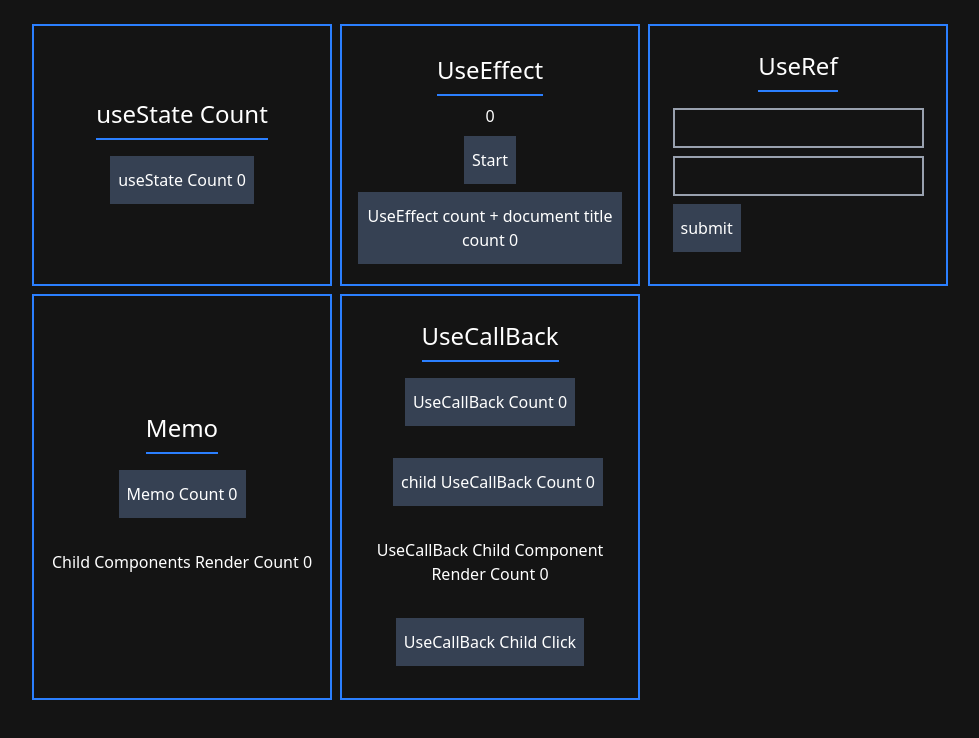
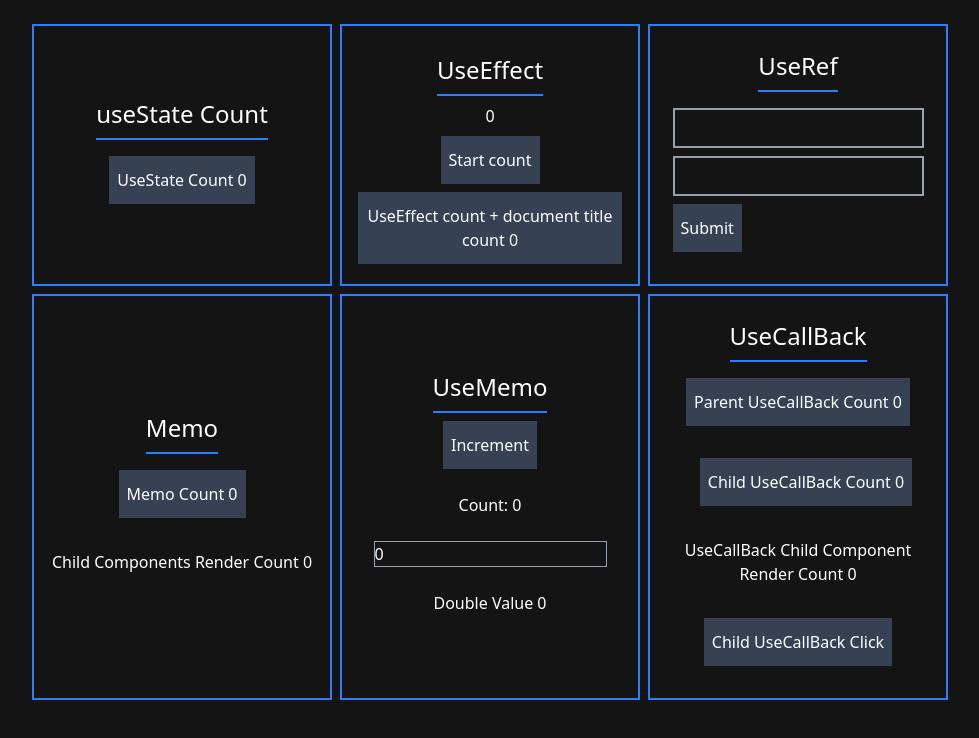
Before and after one commit to DevendraHolikar/react-practices, a React (Vite) app: page / in a window 1280 px wide. Shown: the top 738 px of the page, without its empty margins (32-1011 px from the left). Built offline with nearby package versions, Linux system fonts and the light colour scheme.

Commit message:
UI updated

```diff
--- a/src/components/Body.jsx
+++ b/src/components/Body.jsx
@@ -1,8 +1,8 @@
-import UseState from "./useState/UseState"
-import UseEffect from "./useEffect/UseEffect"
-import UseRef from "./useRef/UseRef"
+import UseState from "./UseState/UseState"
+import UseEffect from "./UseEffect/UseEffect"
+import UseRef from "./UseRef/UseRef"
 import MemoParent from "./UseMemo/MemoParent"
-// import UseMemo from "./UseMemo/UseMemo"
+import UseMemo from "./UseMemo/UseMemo"
 import UseCallBack from "./UseCallback/UseCallBack"
 const Body = () => {
   return (
@@ -11,6 +11,7 @@ const Body = () => {
         <UseEffect></UseEffect>
         <UseRef></UseRef>
         <MemoParent></MemoParent>
+        <UseMemo></UseMemo>
         <UseCallBack></UseCallBack>
     </div>
   )
--- a/src/components/UseCallback/UseCallBack.jsx
+++ b/src/components/UseCallback/UseCallBack.jsx
@@ -20,13 +20,13 @@ const UseCallBack = () => {
         className="my-4 btn text-white px-2 py-3 bg-gray-700 cursor-pointer"
         onClick={() => setCount(count + 1)}
       >
-        UseCallBack Count {count}
+        Parent UseCallBack Count {count}
       </button>
 
       <button
         className="my-4 ml-4 btn text-white px-2 py-3 bg-gray-700 cursor-pointer"
         onClick={() => setChildCount(childCount + 1)}>
-       child UseCallBack Count {childCount}
+       Child UseCallBack Count {childCount}
       </button>
 
       <UseCallBackChild handle={childRun} childCount={childCount}></UseCallBackChild>
--- a/src/components/UseCallback/UseCallBackChild.jsx
+++ b/src/components/UseCallback/UseCallBackChild.jsx
@@ -11,7 +11,7 @@ const UseCallBackChild = ({handle}) => {
         UseCallBack Child Component Render Count {renderCount.current++}
       </p>
       <button className="my-4 btn text-white px-2 py-3 bg-gray-700 cursor-pointer"
-      onClick={handle}>UseCallBack Child Click</button>
+      onClick={handle}>Child UseCallBack Click</button>
     </div>
   );
 };
--- a/src/components/UseMemo/UseMemo.jsx
+++ b/src/components/UseMemo/UseMemo.jsx
@@ -1,40 +1,47 @@
-import { useMemo, useState } from "react";
+import { useMemo, useRef, useState } from "react";
 
+const UseMemo = () => {
   console.log("---useMemo Components---");
 
-const ExpensiveComponent = () => {
-  //   Expensive calculation function
-  const sum = () => {
+  const [count, setCount] = useState(0);
+  const [input, setInput] = useState(0);
+  // const renderCount = useRef(0)
+
+  const expensiveTask = (num) => {
+    //   Expensive calculation function
     console.log("Calculating Expensive Component sum...");
-    let i = 0;
-    for (i = 0; i <= 1000000000; i++) {
-      i = i + 1;
+    for (let i = 0; i <= 1000000000; i++) {
+      return num * 2;
     }
-    return i;
   };
 
-  //   const total = sum();
-  const total = useMemo(() => sum(), []);
+  // let doubleValue = expensiveTask(input);
 
-  return <p className="py-4"> sum: {total} </p>;
-};
-
-const UseMemo = () => {
-
-  const [count, setCount] = useState(0);
+  let doubleValue = useMemo(() => expensiveTask(input), [input]);
 
   return (
-    <div className="text-white ">
+    <div className="flex  gap-2  justify-center items-center flex-col w-[300px] border-2 border-blue-500 hover:border-purple-500 p-4">
+      <h1 className="w-fit text-2xl py-2 text-white border-b-2 border-blue-500">
+        UseMemo
+      </h1>
 
-      <h1 className="w-fit text-2xl py-2 text-white border-b-2 border-blue-500">UseMemo</h1>
-
-      <ExpensiveComponent />
       <button
         onClick={() => setCount(count + 1)}
-       className="w-fit text-white px-2 py-3 bg-gray-700 cursor-pointer">
-        Re-render Parent
+        className="w-fit text-white px-2 py-3 bg-gray-700 cursor-pointer"
+      >
+        Increment
       </button>
-      <p  className="py-4">Parent re-renders: {count}</p>
+      <p className="py-4 text-white">Count: {count}</p>
+      <input
+        className="text-white border-1 border-gray-400"
+        type="text"
+        value={input}
+        onChange={(e) => setInput(e.target.value)}
+      />
+      <p className="py-4 text-white">Double Value {doubleValue}</p>
+
+        {/* <div className="py-4 text-white">Expensive Component Render Count { renderCount.current++ }</div> */}
+
     </div>
   );
 };
--- a/src/components/useEffect/UseEffect.jsx
+++ b/src/components/useEffect/UseEffect.jsx
@@ -44,7 +44,7 @@ const UseEffect = () => {
             setIsActive(true);
           }}
         >
-          Start
+          Start count
         </button>
       )}
 
@@ -55,7 +55,7 @@ const UseEffect = () => {
             setIsActive(false);
           }}
         >
-          Stop
+          Stop display
         </button>
       )}
 
--- a/src/components/useRef/UseRef.jsx
+++ b/src/components/useRef/UseRef.jsx
@@ -1,22 +1,35 @@
-import { useRef } from "react";
+import { useRef, useState } from "react";
 
 const UseRef = () => {
+  console.log("---UseRef Components---");
 
-  console.log("---UseRef Components---");
+  const [userName, setUserName] = useState("");
+  const [lastName, setLastName] = useState("");
+
+  const [display, setDispay] = useState(false);
+
 
   const name = useRef(null);
   const last_name = useRef(null);
 
   const handleSubmit = (e) => {
     e.preventDefault();
-    console.log(name.current.value, last_name.current.value);
+      setUserName(name.current.value);
+      setLastName(last_name.current.value);
+      setDispay(true)
+    // console.log(name.current.value, last_name.current.value);
   };
 
   return (
     <div className="flex justify-center items-center flex-col w-[300px] border-2 border-blue-500 hover:border-purple-500 p-4">
-      <h1 className="w-fit text-2xl py-2 text-white border-b-2 border-blue-500">UseRef</h1>
+      <h1 className="w-fit text-2xl py-2 text-white border-b-2 border-blue-500">
+        UseRef
+      </h1>
 
-      <form className="my-4  w-[80] flex flex-col gap-2" onSubmit={handleSubmit}>
+      <form
+        className="my-4  w-[80] flex flex-col gap-2"
+        onSubmit={handleSubmit}
+      >
         <input
           ref={name}
           type="text"
@@ -28,9 +41,14 @@ const UseRef = () => {
           className="p-2 h-10 w-fit text-white border-2 border-gray-400"
         />
         <button className="w-fit text-white px-2 py-3 bg-gray-700 cursor-pointer">
-          submit
+          Submit
         </button>
       </form>
+      {display && (
+        <span className="py-4 text-white">
+          Name: {userName}, Last Name: {lastName}
+        </span>
+      )}
     </div>
   );
 };
--- a/src/components/useState/UseState.jsx
+++ b/src/components/useState/UseState.jsx
@@ -14,7 +14,7 @@ const UseState = () => {
       <h1 className="w-fit text-2xl py-2 text-white border-b-2 border-blue-500">useState Count</h1>
 
         <button className="w-fit my-4 btn text-white px-2 py-3 bg-gray-700 cursor-pointer"
-        onClick={handleCount}>useState Count {count}</button>
+        onClick={handleCount}>UseState Count {count}</button>
     </div>
   );
 };
```
Also changed, not shown: 1 other file (tests, documents, lock files or other folders).
